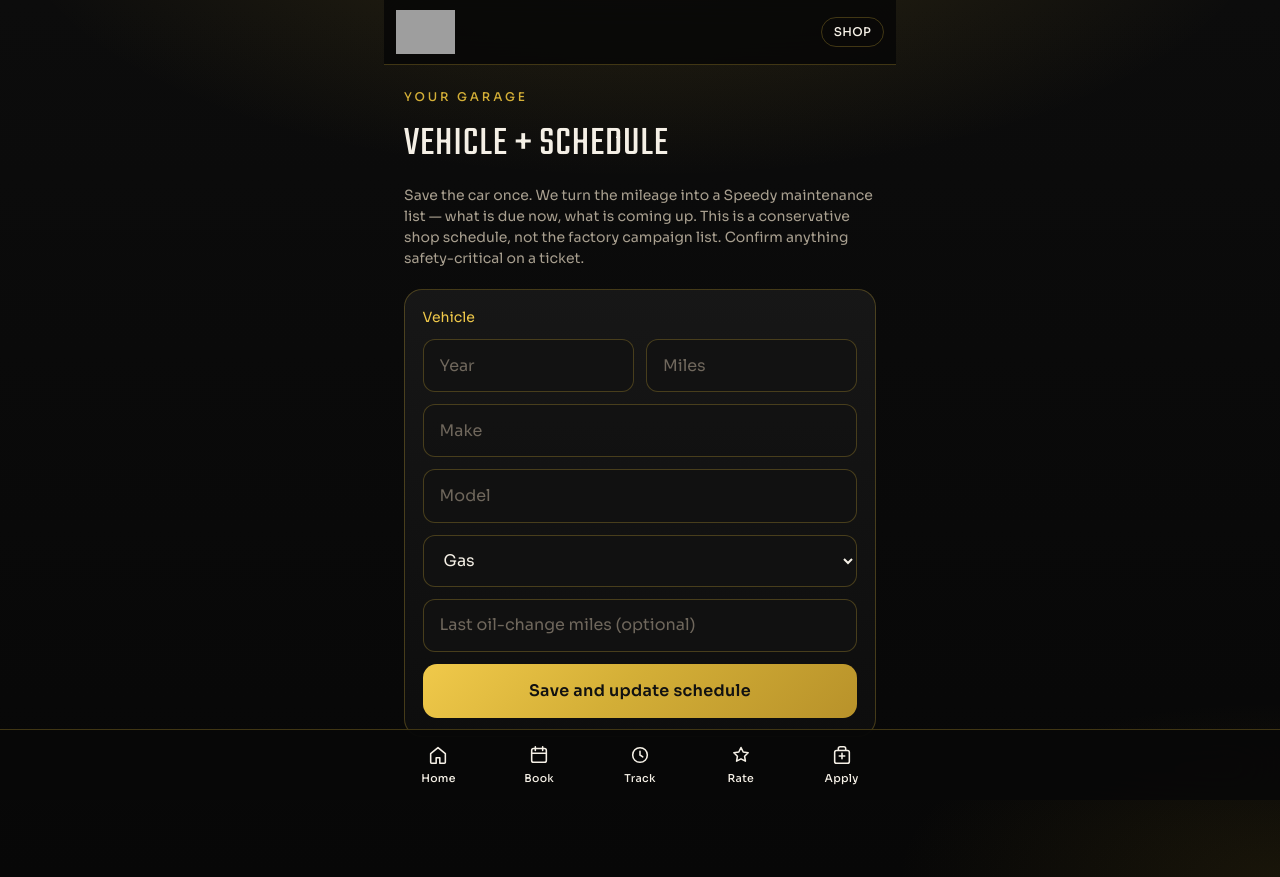
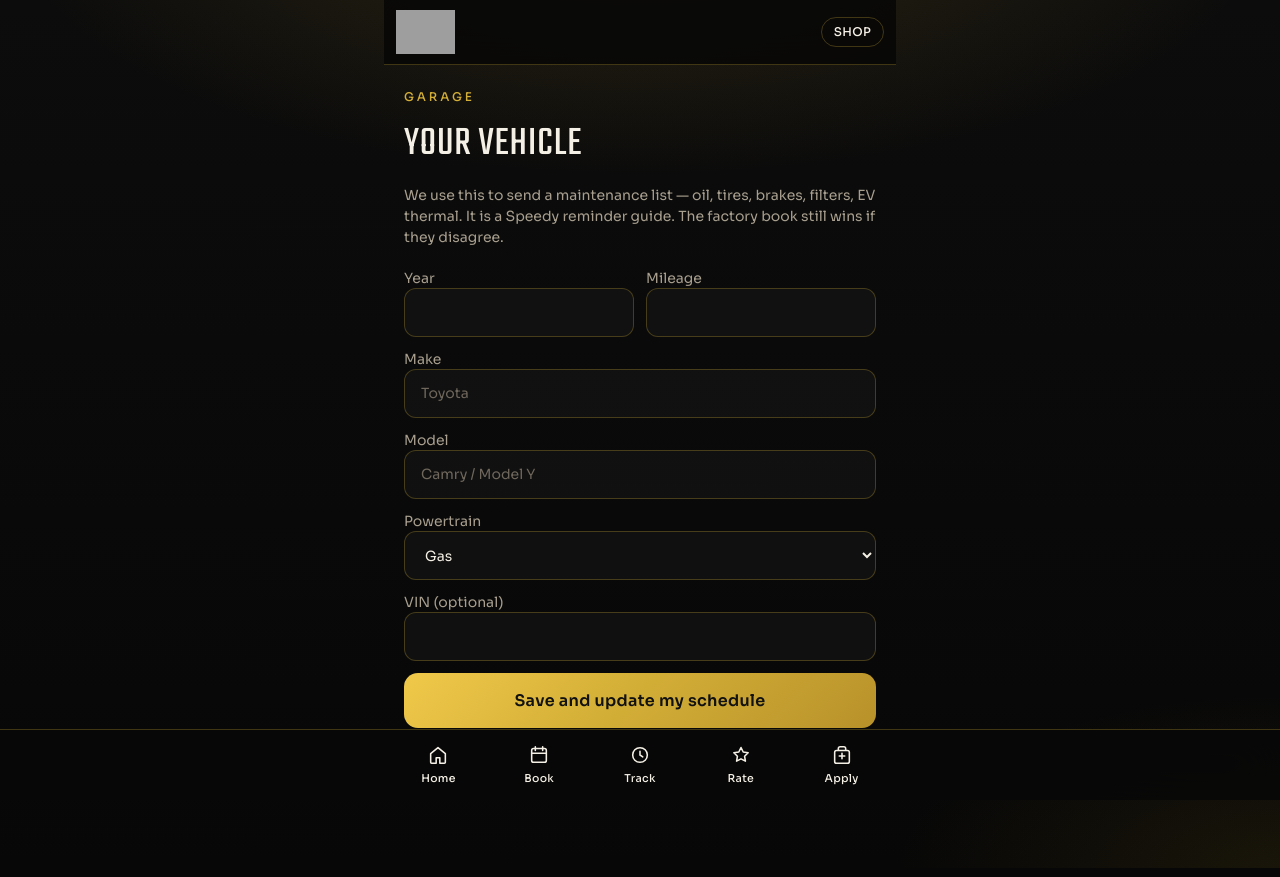
Before and after one commit to speedyapointments-cyber/speedyautobot, a Next.js app: page /garage in a window 1280 px wide. Built offline with nearby package versions, Linux system fonts and the light colour scheme; grey boxes are pictures that could not be loaded.

Commit message:
Add garage vehicle profile and mileage-based maintenance schedule

```diff
--- a/src/app/garage/page.tsx
+++ b/src/app/garage/page.tsx
@@ -1,149 +1,128 @@
 "use client";
 
 import Link from "next/link";
-import { useEffect, useMemo, useState, type FormEvent } from "react";
+import { useEffect, useState, type FormEvent } from "react";
 import { AppShell } from "@/components/AppShell";
-import { scheduleFor, type Powertrain, type Vehicle } from "@/lib/maintenance";
-import { SHOP } from "@/lib/shop";
+import { readGarage, writeGarage } from "@/components/GarageCard";
+import { headline, schedule, type Powertrain, type Vehicle } from "@/lib/maintenance";
 
-const KEY = "speedy-garage-v1";
-
-const empty = {
+const empty: Omit<Vehicle, "updatedAt"> = {
   year: "",
   make: "",
   model: "",
-  miles: "",
-  powertrain: "gas" as Powertrain,
-  lastOilMiles: "",
+  mileage: 0,
+  powertrain: "gas",
+  vin: "",
 };
 
 export default function GaragePage() {
   const [form, setForm] = useState(empty);
-  const [vehicle, setVehicle] = useState<Vehicle | null>(null);
+  const [saved, setSaved] = useState<Vehicle | null>(null);
 
   useEffect(() => {
-    try {
-      const raw = localStorage.getItem(KEY);
-      if (!raw) return;
-      const saved = JSON.parse(raw) as Vehicle;
-      setVehicle(saved);
+    const existing = readGarage();
+    if (existing) {
+      setSaved(existing);
       setForm({
-        year: saved.year,
-        make: saved.make,
-        model: saved.model,
-        miles: String(saved.miles),
-        powertrain: saved.powertrain,
-        lastOilMiles: saved.lastOilMiles != null ? String(saved.lastOilMiles) : "",
+        year: existing.year,
+        make: existing.make,
+        model: existing.model,
+        mileage: existing.mileage,
+        powertrain: existing.powertrain,
+        vin: existing.vin,
       });
-    } catch {
-      /* ignore */
     }
   }, []);
 
-  const rows = useMemo(() => (vehicle ? scheduleFor(vehicle) : []), [vehicle]);
-  const dueCount = rows.filter((row) => row.status === "due").length;
+  function onSubmit(e: FormEvent) {
+    e.preventDefault();
+    if (!form.year || !form.make || !form.model || !form.mileage) return;
+    const next: Vehicle = { ...form, mileage: Number(form.mileage), updatedAt: new Date().toISOString() };
+    writeGarage(next);
+    setSaved(next);
+  }
 
-  function onSave(e: FormEvent) {
-    e.preventDefault();
-    const miles = Number(form.miles.replace(/,/g, ""));
-    if (!form.make.trim() || !form.model.trim() || !Number.isFinite(miles)) return;
-    const next: Vehicle = {
-      year: form.year.trim(),
-      make: form.make.trim(),
-      model: form.model.trim(),
-      miles,
-      powertrain: form.powertrain,
-      lastOilMiles: form.lastOilMiles ? Number(form.lastOilMiles.replace(/,/g, "")) : null,
-      updatedAt: new Date().toISOString(),
-    };
-    localStorage.setItem(KEY, JSON.stringify(next));
-    setVehicle(next);
-  }
+  const rows = saved ? schedule(saved) : [];
 
   return (
     <AppShell>
       <div className="px-5 py-6 space-y-5">
-        <p className="text-xs font-medium tracking-[0.24em] text-[var(--gold)] uppercase">
-          Your garage
-        </p>
-        <h1 className="section-title">Vehicle + schedule</h1>
+        <p className="text-xs font-medium tracking-[0.24em] text-[var(--gold)] uppercase">Garage</p>
+        <h1 className="section-title">Your vehicle</h1>
         <p className="muted text-sm">
-          Save the car once. We turn the mileage into a Speedy maintenance list —
-          what is due now, what is coming up. This is a conservative shop schedule,
-          not the factory campaign list. Confirm anything safety-critical on a ticket.
+          We use this to send a maintenance list — oil, tires, brakes, filters, EV
+          thermal. It is a Speedy reminder guide. The factory book still wins if they
+          disagree.
         </p>
 
-        <form onSubmit={onSave} className="panel space-y-3">
-          <p className="text-sm text-[var(--gold-bright)]">Vehicle</p>
+        <form onSubmit={onSubmit} className="space-y-3">
           <div className="grid grid-cols-2 gap-3">
-            <input className="field" placeholder="Year" value={form.year} onChange={(e) => setForm({ ...form, year: e.target.value })} inputMode="numeric" />
-            <input className="field" placeholder="Miles" value={form.miles} onChange={(e) => setForm({ ...form, miles: e.target.value })} inputMode="numeric" required />
+            <Field label="Year">
+              <input className="field" inputMode="numeric" value={form.year} onChange={(e) => setForm({ ...form, year: e.target.value })} required />
+            </Field>
+            <Field label="Mileage">
+              <input className="field" inputMode="numeric" value={form.mileage || ""} onChange={(e) => setForm({ ...form, mileage: Number(e.target.value.replace(/\D/g, "")) })} required />
+            </Field>
           </div>
-          <input className="field" placeholder="Make" value={form.make} onChange={(e) => setForm({ ...form, make: e.target.value })} required />
-          <input className="field" placeholder="Model" value={form.model} onChange={(e) => setForm({ ...form, model: e.target.value })} required />
-          <select
-            className="field"
-            value={form.powertrain}
-            onChange={(e) => setForm({ ...form, powertrain: e.target.value as Powertrain })}
-          >
+          <Field label="Make">
+            <input className="field" value={form.make} onChange={(e) => setForm({ ...form, make: e.target.value })} placeholder="Toyota" required />
+          </Field>
+          <Field label="Model">
+            <input className="field" value={form.model} onChange={(e) => setForm({ ...form, model: e.target.value })} placeholder="Camry / Model Y" required />
+          </Field>
+          <Field label="Powertrain">
+            <select className="field" value={form.powertrain} onChange={(e) => setForm({ ...form, powertrain: e.target.value as Powertrain })}>
               <option value="gas">Gas</option>
               <option value="diesel">Diesel</option>
               <option value="hybrid">Hybrid</option>
-            <option value="ev">EV</option>
+              <option value="ev">Electric</option>
             </select>
-          <input
-            className="field"
-            placeholder="Last oil-change miles (optional)"
-            value={form.lastOilMiles}
-            onChange={(e) => setForm({ ...form, lastOilMiles: e.target.value })}
-            inputMode="numeric"
-          />
+          </Field>
+          <Field label="VIN (optional)">
+            <input className="field" value={form.vin} onChange={(e) => setForm({ ...form, vin: e.target.value.toUpperCase() })} maxLength={17} />
+          </Field>
           <button type="submit" className="btn-gold">
-            Save and update schedule
+            Save and update my schedule
           </button>
         </form>
 
-        {vehicle ? (
-          <section className="space-y-3">
-            <div className="panel">
-              <p className="text-lg text-[var(--gold-bright)]">
-                {vehicle.year} {vehicle.make} {vehicle.model}
+        {saved ? (
+          <section className="panel space-y-3">
+            <p className="text-sm text-[var(--gold-bright)]">{headline(rows)}</p>
+            <p className="muted text-xs">
+              {saved.year} {saved.make} {saved.model} · {saved.mileage.toLocaleString()} mi · updated{" "}
+              {new Date(saved.updatedAt).toLocaleDateString()}
             </p>
-              <p className="muted text-sm">
-                {vehicle.miles.toLocaleString()} miles · {vehicle.powertrain.toUpperCase()}
-                {dueCount ? ` · ${dueCount} item${dueCount === 1 ? "" : "s"} due` : " · nothing overdue"}
+            <ul className="space-y-3">
+              {rows.map((row) => (
+                <li key={row.id} className="border-t border-[var(--line)] pt-3 first:border-0 first:pt-0">
+                  <div className="flex items-start justify-between gap-3">
+                    <div>
+                      <p className="text-sm">{row.name}</p>
+                      <p className="muted text-xs">{row.note}</p>
+                    </div>
+                    <p className={`text-xs ${row.status === "due" ? "text-[var(--danger)]" : row.status === "soon" ? "text-[var(--gold-bright)]" : "muted"}`}>
+                      {row.status === "due" ? "Due now" : `Due at ${row.nextAt.toLocaleString()}`}
                     </p>
                   </div>
-            {rows.map((row) => (
-              <article key={row.id} className="panel space-y-1">
-                <p className="text-xs uppercase tracking-[0.16em] text-[var(--gold)]">
-                  {row.status === "due" ? "Due now" : row.status === "soon" ? "Coming up" : "On track"}
-                </p>
-                <p className="text-[var(--ink)]">{row.name}</p>
-                <p className="muted text-sm">
-                  {row.dueAtMiles != null
-                    ? `Next around ${row.dueAtMiles.toLocaleString()} miles`
-                    : row.everyMonths
-                      ? `Every ${row.everyMonths} months`
-                      : "Inspect as needed"}
-                  {row.milesLeft != null
-                    ? row.milesLeft <= 0
-                      ? ` · ${Math.abs(row.milesLeft).toLocaleString()} miles overdue`
-                      : ` · ${row.milesLeft.toLocaleString()} miles left`
-                    : null}
-                </p>
-                <p className="muted text-xs">{row.note}</p>
-              </article>
+                  <Link href="/book" className="mt-2 inline-block text-xs text-[var(--gold-bright)] underline">
+                    Book {row.bookHint}
+                  </Link>
+                </li>
               ))}
-            <Link href="/book" className="btn-gold">
-              Book what is due
-            </Link>
-            <a href={`tel:${SHOP.phoneTel}`} className="btn-ghost">
-              Call {SHOP.phone}
-            </a>
+            </ul>
           </section>
         ) : null}
       </div>
     </AppShell>
   );
 }
+
+function Field({ label, children }: { label: string; children: React.ReactNode }) {
+  return (
+    <label className="block space-y-1 text-sm text-[var(--ink-muted)]">
+      {label}
+      {children}
+    </label>
+  );
+}
--- /dev/null
+++ b/src/components/GarageCard.tsx
@@ -0,0 +1,71 @@
+"use client";
+
+import Link from "next/link";
+import { useEffect, useState } from "react";
+import { headline, schedule, type Vehicle } from "@/lib/maintenance";
+
+const KEY = "speedy.garage.v1";
+
+export function readGarage(): Vehicle | null {
+  if (typeof window === "undefined") return null;
+  try {
+    const raw = localStorage.getItem(KEY);
+    return raw ? (JSON.parse(raw) as Vehicle) : null;
+  } catch {
+    return null;
+  }
+}
+
+export function writeGarage(vehicle: Vehicle) {
+  localStorage.setItem(KEY, JSON.stringify(vehicle));
+}
+
+export function GarageCard() {
+  const [vehicle, setVehicle] = useState<Vehicle | null>(null);
+
+  useEffect(() => {
+    setVehicle(readGarage());
+  }, []);
+
+  if (!vehicle) {
+    return (
+      <section className="panel space-y-3">
+        <h2 className="section-title text-[1.9rem]!">Your vehicle</h2>
+        <p className="muted text-sm">
+          Add year, make, model, and mileage. Speedy will keep a maintenance list
+          in the app and flag what is due.
+        </p>
+        <Link href="/garage" className="btn-gold">
+          Add my vehicle
+        </Link>
+      </section>
+    );
+  }
+
+  const rows = schedule(vehicle);
+  return (
+    <section className="panel space-y-3">
+      <p className="text-xs tracking-[0.18em] text-[var(--gold)] uppercase">Garage</p>
+      <h2 className="section-title text-[1.9rem]!">
+        {vehicle.year} {vehicle.make} {vehicle.model}
+      </h2>
+      <p className="muted text-sm">
+        {vehicle.mileage.toLocaleString()} miles · {vehicle.powertrain.toUpperCase()}
+      </p>
+      <p className="text-sm text-[var(--gold-bright)]">{headline(rows)}</p>
+      <ul className="space-y-2 text-sm">
+        {rows.slice(0, 3).map((row) => (
+          <li key={row.id} className="flex justify-between gap-3">
+            <span>{row.name}</span>
+            <span className={row.status === "due" ? "text-[var(--danger)]" : row.status === "soon" ? "text-[var(--gold-bright)]" : "muted"}>
+              {row.status === "due" ? "Due" : `${row.milesLeft.toLocaleString()} mi`}
+            </span>
+          </li>
+        ))}
+      </ul>
+      <Link href="/garage" className="btn-ghost">
+        Full schedule
+      </Link>
+    </section>
+  );
+}
```
Also changed, not shown: src/lib/maintenance.ts (+52 -110 lines). Lines whose indentation alone changed are shown as unchanged.
